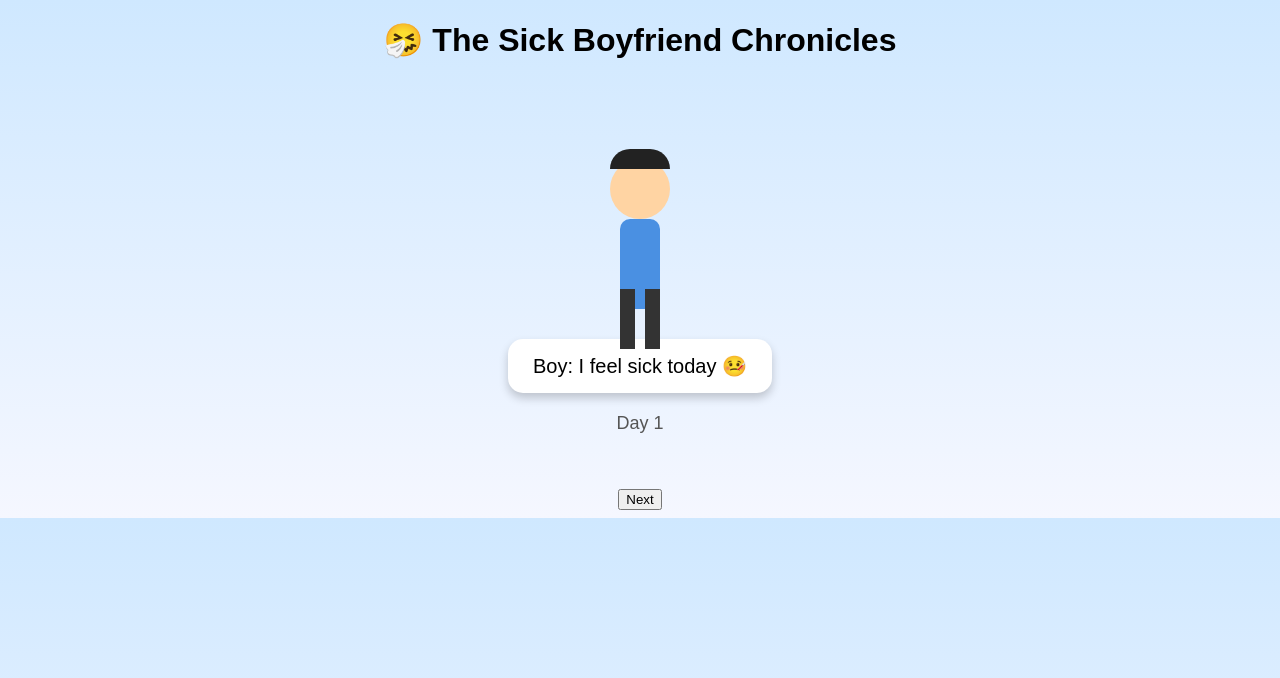
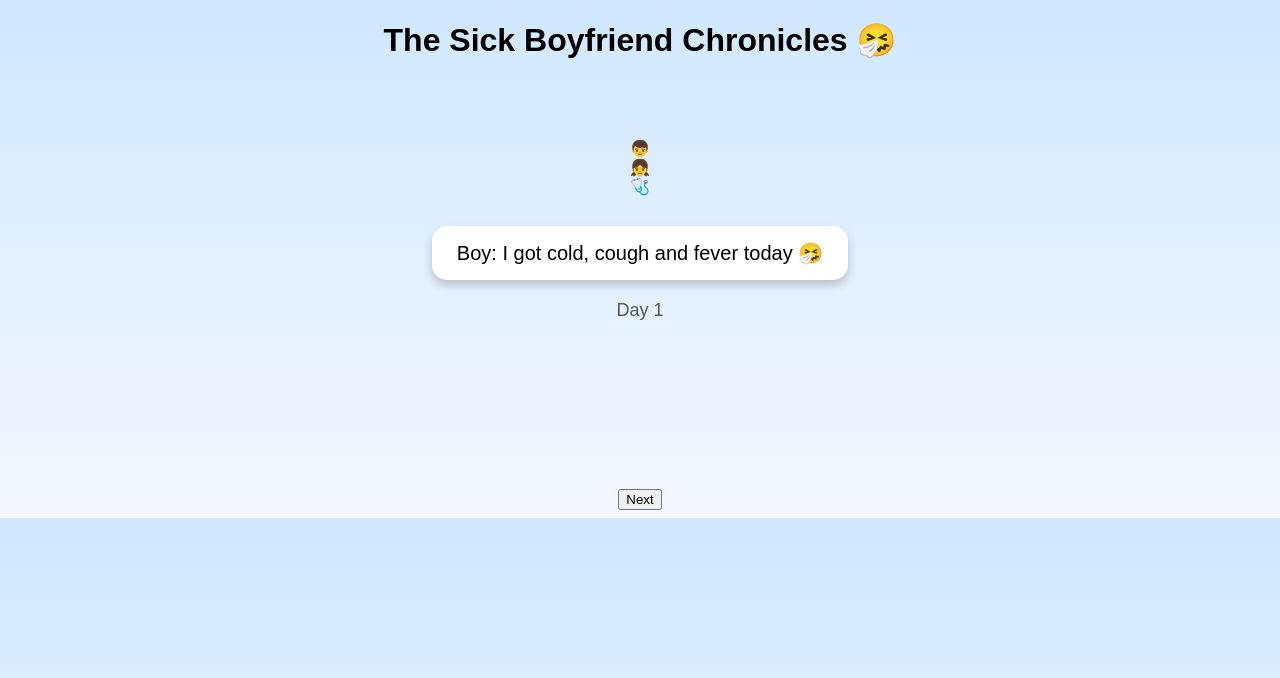
Before and after one commit to yayayyayayaaaa/sicckkkkk, a plain HTML site: page index.html in a window 1280 px wide. Shown: the top 678 px of the page. Drawn offline with Linux system fonts and the light colour scheme.

Commit message:
Update index.html

```diff
--- a/index.html
+++ b/index.html
@@ -2,36 +2,40 @@
 <html>
 <head>
 <meta charset="UTF-8">
-<title>The Sick Boyfriend Story</title>
+<title>The Sick Boyfriend Chronicles</title>
 <link rel="stylesheet" href="style.css">
 </head>
 
 <body>
 
-<h1>🤧 The Sick Boyfriend Chronicles</h1>
+<h1>The Sick Boyfriend Chronicles 🤧</h1>
 
-<div class="stage">
+<div class="stage room" id="stage">
 
-<div class="boy">
-<div class="hair"></div>
-<div class="head"></div>
-<div class="body"></div>
-<div class="leg left"></div>
-<div class="leg right"></div>
+<div class="bf character" id="bf">👦</div>
+
+<div class="gf character" id="gf">👧</div>
+
+<div class="friend anubhav" id="anubhav">😎</div>
+
+<div class="friend kunal" id="kunal">🧑</div>
+
+<div class="doctor character" id="doctor">🩺</div>
+
+<div class="bubble" id="bubble">
+Boy: I got cold, cough and fever today 🤧
 </div>
 
-<div id="bubble" class="bubble">
-Boy: I feel sick today 🤒
-</div>
-
-<div id="day" class="day">Day 1</div>
-
-<div id="anubhav" class="friend">😎 Anubhav</div>
+<div class="day" id="day">Day 1</div>
 
 </div>
 
 <button onclick="nextScene()">Next</button>
 
+<audio id="bgmusic" loop>
+<source src="music.mp3" type="audio/mpeg">
+</audio>
+
 <script src="script.js"></script>
 
 </body>
```
